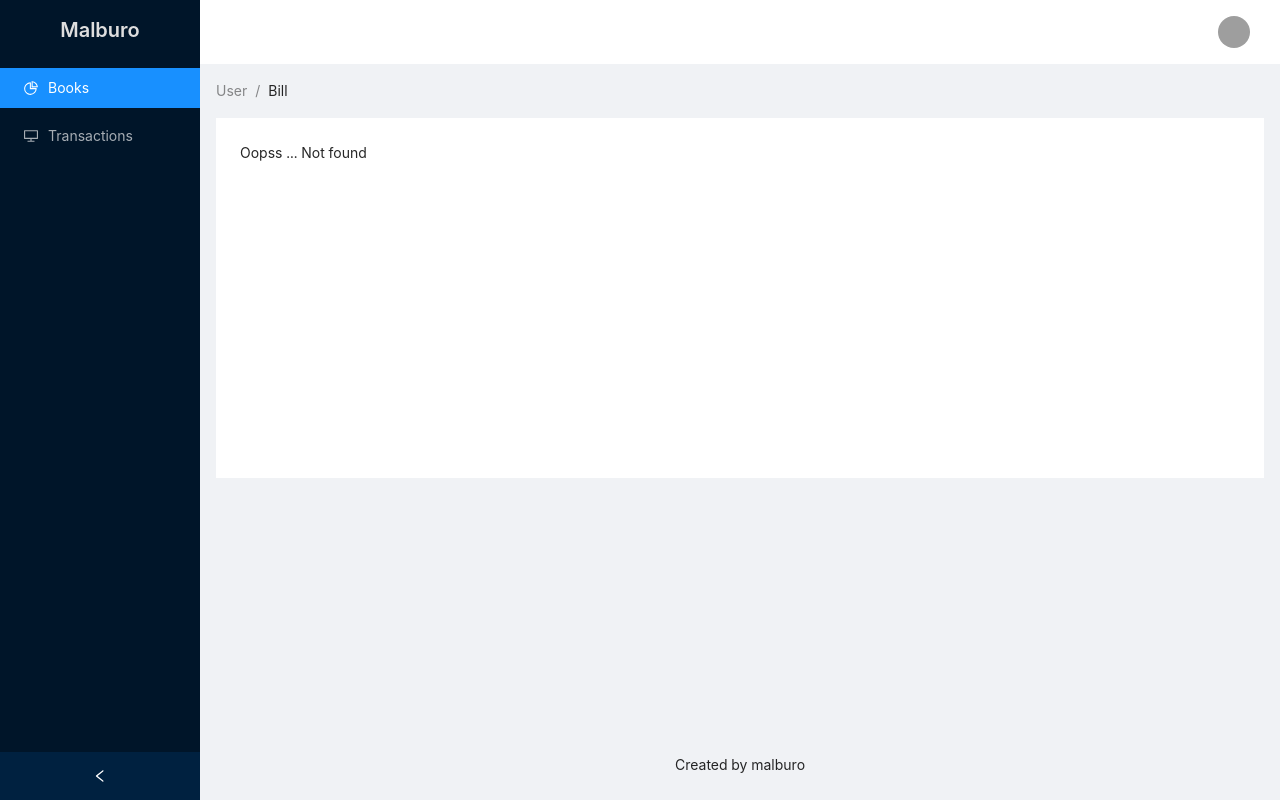
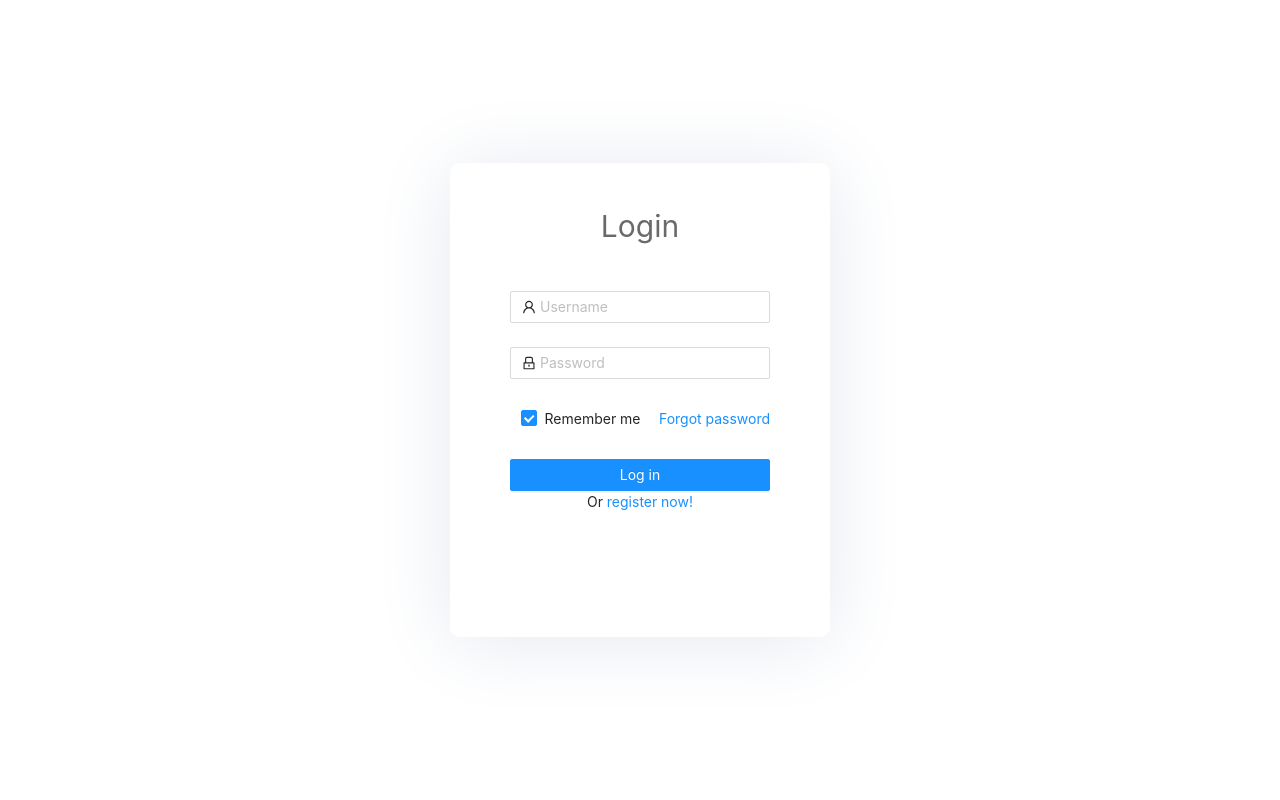
Before and after one commit to malburo/mern-books, a React (Create React App) app: page /login in a window 1280 px wide. Before the commit this address had no page. Built offline with nearby package versions, Linux system fonts and the light colour scheme; grey boxes are pictures that could not be loaded.

Commit message:
create routes folder &&

```diff
--- a/src/App.jsx
+++ b/src/App.jsx
@@ -1,53 +1,11 @@
-import { Breadcrumb, Layout } from 'antd';
-import FooterContainer from 'components/Footer';
-import HeaderContainer from 'components/Header';
-import SiderContainer from 'components/Sider';
-import NotFound from 'components/NotFound';
-import React, { Suspense } from 'react';
-import { BrowserRouter } from 'react-router-dom';
-import {
-  Redirect,
-  Route,
-  Switch,
-} from 'react-router-dom/cjs/react-router-dom.min';
+import React from 'react';
+import Routes from 'routes';
 import './App.scss';
-
-const Books = React.lazy(() => import('features/Books'));
-const Transactions = React.lazy(() => import('features/Transactions'));
-
-const { Content } = Layout;
 
 function App() {
   return (
     <div className="books-app">
-      <BrowserRouter>
-        <Layout style={{ minHeight: '100vh' }}>
-          <SiderContainer />
-          <Layout className="site-layout">
-            <HeaderContainer />
-            <Content style={{ margin: '0 16px' }}>
-              <Breadcrumb style={{ margin: '16px 0' }}>
-                <Breadcrumb.Item>User</Breadcrumb.Item>
-                <Breadcrumb.Item>Bill</Breadcrumb.Item>
-              </Breadcrumb>
-              <div
-                className="site-layout-background"
-                style={{ padding: 24, minHeight: 360 }}>
-                <Suspense fallback={<div>Loading ...</div>}>
-                  <Switch>
-                    <Redirect exact from="/" to="/books" />
-                    <Route path="/books" component={Books} />
-                    <Route path="/transactions" component={Transactions} />
-                    <Route path="/shops" component={Books} />
-                    <Route component={NotFound} />
-                  </Switch>
-                </Suspense>
-              </div>
-            </Content>
-            <FooterContainer />
-          </Layout>
-        </Layout>
-      </BrowserRouter>
+      <Routes />
     </div>
   );
 }
--- a/src/components/Header/index.jsx
+++ b/src/components/Header/index.jsx
@@ -1,7 +1,5 @@
-import { Layout } from 'antd';
+import { Avatar, Layout } from 'antd';
 import React from 'react';
-import { Avatar } from 'antd';
-import { UserOutlined } from '@ant-design/icons';
 import './style.scss';
 const { Header } = Layout;
 HeaderContainer.propTypes = {};
--- /dev/null
+++ b/src/features/Auth/Login/components/LoginForm/index.jsx
@@ -0,0 +1,67 @@
+import React from 'react';
+import PropTypes from 'prop-types';
+import { Form, Input, Button, Checkbox } from 'antd';
+import { UserOutlined, LockOutlined } from '@ant-design/icons';
+import './style.scss';
+LoginForm.propTypes = {};
+
+function LoginForm(props) {
+  function onFinish(values) {
+    console.log('Received values of form: ', values);
+  }
+  return (
+    <Form
+      name="normal_login"
+      className="login-form"
+      initialValues={{
+        remember: true,
+      }}
+      onFinish={onFinish}>
+      <Form.Item
+        name="username"
+        rules={[
+          {
+            required: true,
+            message: 'Please input your Username!',
+          },
+        ]}>
+        <Input
+          prefix={<UserOutlined className="site-form-item-icon" />}
+          placeholder="Username"
+        />
+      </Form.Item>
+      <Form.Item
+        name="password"
+        rules={[
+          {
+            required: true,
+            message: 'Please input your Password!',
+          },
+        ]}>
+        <Input
+          prefix={<LockOutlined className="site-form-item-icon" />}
+          type="password"
+          placeholder="Password"
+        />
+      </Form.Item>
+      <Form.Item>
+        <Form.Item name="remember" valuePropName="checked" noStyle>
+          <Checkbox>Remember me</Checkbox>
+        </Form.Item>
+
+        <a className="login-form-forgot" href="">
+          Forgot password
+        </a>
+      </Form.Item>
+
+      <Form.Item>
+        <Button type="primary" htmlType="submit" className="login-form-button">
+          Log in
+        </Button>
+        Or <a href="">register now!</a>
+      </Form.Item>
+    </Form>
+  );
+}
+
+export default LoginForm;
--- /dev/null
+++ b/src/features/Auth/Login/components/LoginForm/style.scss
@@ -0,0 +1,13 @@
+.login-form {
+  text-align: center;
+  background-color: #fff;
+}
+.login-form-forgot {
+  float: right;
+}
+.ant-col-rtl .login-form-forgot {
+  float: left;
+}
+.login-form-button {
+  width: 100%;
+}
--- /dev/null
+++ b/src/features/Auth/Login/index.jsx
@@ -0,0 +1,11 @@
+import React from 'react';
+import PropTypes from 'prop-types';
+import LoginPage from './pages/LoginPage';
+
+Login.propTypes = {};
+
+function Login(props) {
+  return <LoginPage/>;
+}
+
+export default Login;
--- /dev/null
+++ b/src/features/Auth/Login/pages/LoginPage/index.jsx
@@ -0,0 +1,20 @@
+import React from 'react';
+import PropTypes from 'prop-types';
+import LoginForm from '../../components/LoginForm';
+import './style.scss';
+LoginPage.propTypes = {};
+
+function LoginPage(props) {
+  return (
+    <div className="wrapper">
+      <div className="login">
+        <div className="login__title">
+          <p>Login</p>
+        </div>
+        <LoginForm />
+      </div>
+    </div>
+  );
+}
+
+export default LoginPage;
--- /dev/null
+++ b/src/features/Auth/Login/pages/LoginPage/style.scss
@@ -0,0 +1,22 @@
+.wrapper {
+  min-height: 100vh;
+  display: flex;
+  align-items: center;
+  justify-content: center;
+}
+.login {
+  max-width: 400px;
+  box-shadow: 0px 5px 80px 0px #e4e8f0;
+  padding: 30px 60px 100px 60px;
+  border-radius: 10px;
+
+  &__title {
+    padding: 10px;
+    text-align: center;
+    max-width: 400px;
+    background-color: #fff;
+    font-size: 30px;
+    font-weight: 400;
+    color: rgb(106, 106, 106);
+  }
+}
--- /dev/null
+++ b/src/layouts/AuthLayout.jsx
@@ -0,0 +1,9 @@
+import React from 'react';
+
+AuthLayout.propTypes = {};
+
+function AuthLayout(props) {
+  return <div>{props.children}</div>;
+}
+
+export default AuthLayout;
--- /dev/null
+++ b/src/layouts/MainLayout.jsx
@@ -0,0 +1,32 @@
+import { Breadcrumb, Layout } from 'antd';
+import FooterContainer from 'components/Footer';
+import HeaderContainer from 'components/Header';
+import SiderContainer from 'components/Sider';
+import React from 'react';
+const { Content } = Layout;
+
+MainLayout.propTypes = {};
+function MainLayout(props) {
+  return (
+    <Layout style={{ minHeight: '100vh' }}>
+      <SiderContainer />
+      <Layout className="site-layout">
+        <HeaderContainer />
+        <Content style={{ margin: '0 16px' }}>
+          <Breadcrumb style={{ margin: '16px 0' }}>
+            <Breadcrumb.Item>User</Breadcrumb.Item>
+            <Breadcrumb.Item>Bill</Breadcrumb.Item>
+          </Breadcrumb>
+          <div
+            className="site-layout-background"
+            style={{ padding: 24, minHeight: 360 }}>
+            {props.children}
+          </div>
+        </Content>
+        <FooterContainer />
+      </Layout>
+    </Layout>
+  );
+}
+
+export default MainLayout;
--- /dev/null
+++ b/src/routes/index.jsx
@@ -0,0 +1,39 @@
+import AuthLayout from 'layouts/AuthLayout';
+import MainLayout from 'layouts/MainLayout';
+import React, { Suspense } from 'react';
+import {
+  BrowserRouter,
+  Switch,
+  Route,
+} from 'react-router-dom/cjs/react-router-dom.min';
+import PublicRoute from './publicRoute';
+import NotFound from 'components/NotFound';
+
+const Books = React.lazy(() => import('features/Books'));
+const Transactions = React.lazy(() => import('features/Transactions'));
+const Login = React.lazy(() => import('features/Auth/Login'));
+Routes.propTypes = {};
+
+function Routes(props) {
+  return (
+    <BrowserRouter>
+      <Suspense fallback={<div>Loading ...</div>}>
+        <Switch>
+          <PublicRoute path="/login" component={Login} layout={AuthLayout} />
+          <PublicRoute path="/register" component={Login} layout={AuthLayout} />
+          <PublicRoute path="/books" component={Books} layout={MainLayout} />
+          <PublicRoute
+            path="/transactions"
+            component={Transactions}
+            layout={MainLayout}
+          />
+          <PublicRoute path="/shops" component={Books} layout={MainLayout} />
+          <PublicRoute path="/" component={Books} layout={MainLayout} />
+          <Route component={NotFound} />
+        </Switch>
+      </Suspense>
+    </BrowserRouter>
+  );
+}
+
+export default Routes;
--- /dev/null
+++ b/src/routes/publicRoute.jsx
@@ -0,0 +1,21 @@
+import React from 'react';
+import { Route } from 'react-router-dom/cjs/react-router-dom.min';
+
+PublicRoute.propTypes = {};
+
+function PublicRoute({ component: Component, layout: Layout, ...rest }) {
+  return (
+    <Route
+      {...rest}
+      render={props => {
+        return (
+          <Layout>
+            <Component {...props} />
+          </Layout>
+        );
+      }}
+    />
+  );
+}
+
+export default PublicRoute;
```
Also changed, not shown: src/routes/privateRoute.jsx (added, +25 -0 lines).
